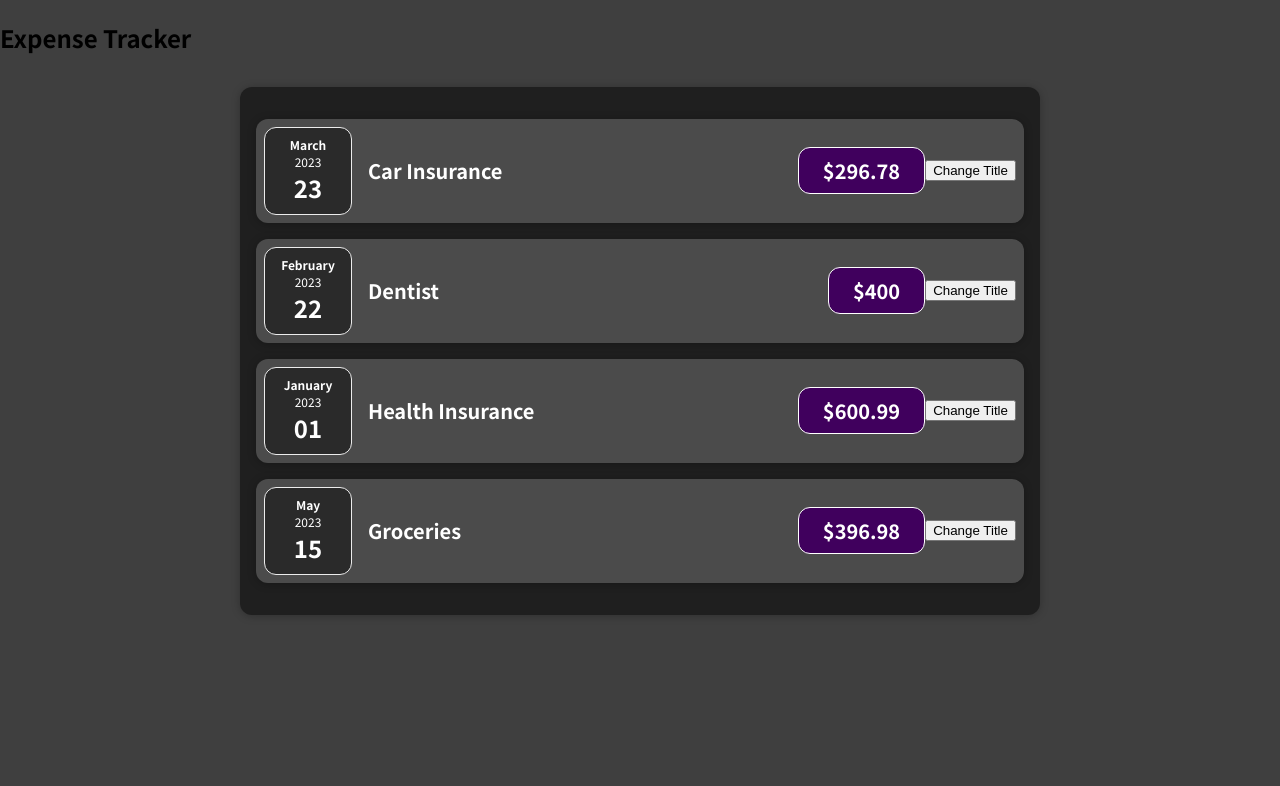
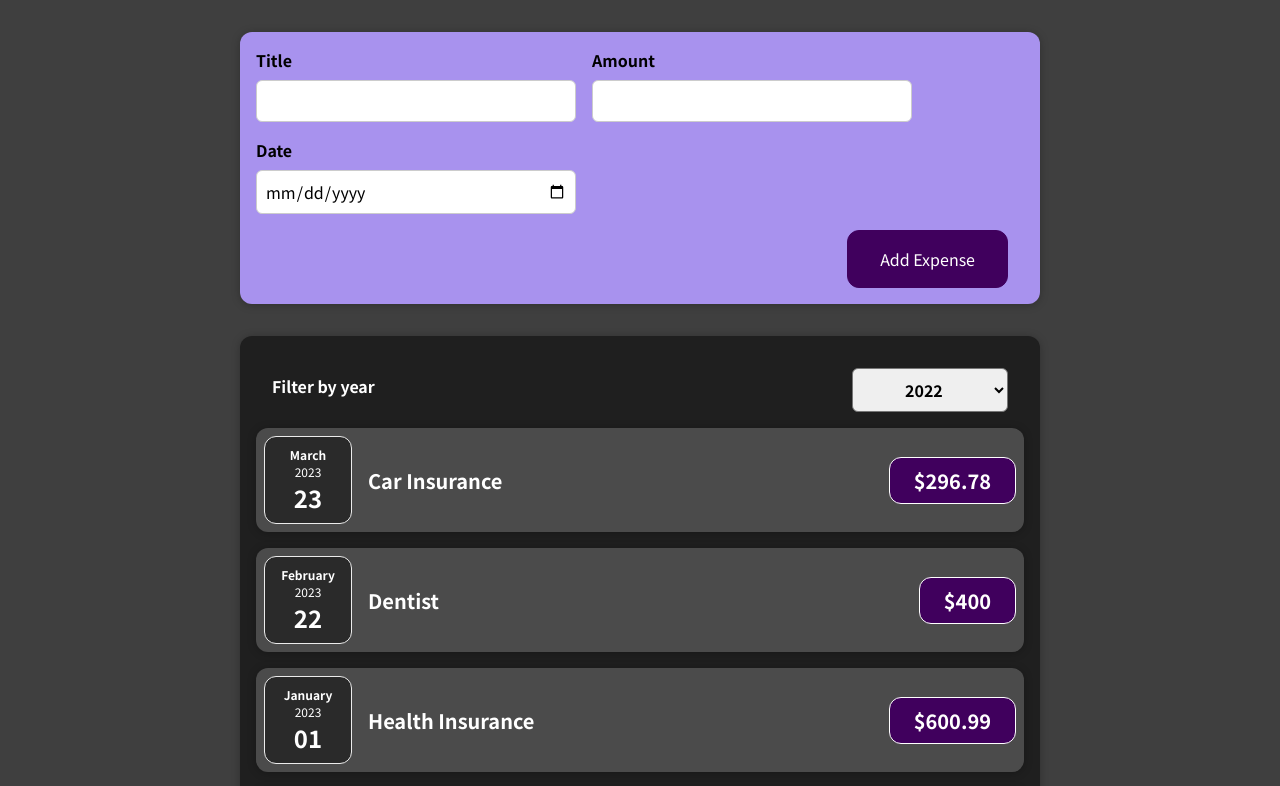
Before and after one commit to Pangolynn/react-expenses, a React (Create React App) app: page / in a window 1280 px wide. Shown: the top 786 px of the page. Built offline with nearby package versions, Linux system fonts and the light colour scheme.

Commit message:
Finished section 4 of course, added multiple expense components and lifted state

```diff
--- a/src/App.js
+++ b/src/App.js
@@ -1,4 +1,5 @@
 import Expenses from "./components/Expenses/Expenses";
+import NewExpense from "./components/NewExpense/NewExpense";
 
 const App = () => {
   const expenses = [
@@ -23,9 +24,13 @@
     },
   ];
 
+  const addExpenseHandler = (expense) => {
+    console.log(expense);
+  };
+
   return (
     <div>
-      <h2>Expense Tracker</h2>
+      <NewExpense onAddExpense={addExpenseHandler} />
       <Expenses expenses={expenses} />
     </div>
   );
--- a/src/components/Expenses/ExpenseItem.js
+++ b/src/components/Expenses/ExpenseItem.js
@@ -1,23 +1,15 @@
-import { useState } from "react";
-
 import ExpenseDate from "./ExpenseDate";
 import Card from "../UI/Card";
 import "./ExpenseItem.css";
 
 const ExpenseItem = (props) => {
-  const [title, setTitle] = useState(props.title);
-
-  const clickHandler = () => {
-    setTitle("Updated");
-  };
   return (
     <Card className="expense-item">
       <ExpenseDate date={props.date} />
       <div className="expense-item__description">
-        <h2>{title}</h2>
+        <h2>{props.title}</h2>
         <div className="expense-item__price">${props.amount}</div>
       </div>
-      <button onClick={clickHandler}>Change Title</button>
     </Card>
   );
 };
--- a/src/components/Expenses/Expenses.js
+++ b/src/components/Expenses/Expenses.js
@@ -1,9 +1,16 @@
 import ExpenseItem from "./ExpenseItem";
+import ExpensesFilter from "./ExpensesFilter";
 import Card from "../UI/Card";
 import "./Expenses.css";
+import { useState } from "react";
 
 const Expenses = (props) => {
   const expenseItemsList = [];
+  const [year, setYear] = useState("2022");
+
+  const yearChangeHandler = (newYear) => {
+    setYear(newYear);
+  };
 
   props.expenses.forEach((expense) => {
     expenseItemsList.push(
@@ -15,6 +22,13 @@
       />
     );
   });
-  return <Card className="expenses">{expenseItemsList}</Card>;
+  return (
+    <div>
+      <Card className="expenses">
+        <ExpensesFilter selected={year} onYearChange={yearChangeHandler} />
+        {expenseItemsList}
+      </Card>
+    </div>
+  );
 };
 export default Expenses;
--- /dev/null
+++ b/src/components/Expenses/ExpensesFilter.css
@@ -0,0 +1,24 @@
+.expenses-filter {
+  color: white;
+  padding: 0 1rem;
+}
+
+.expenses-filter__control {
+  display: flex;
+  width: 100%;
+  align-items: center;
+  justify-content: space-between;
+  margin: 1rem 0;
+}
+
+.expenses-filter label {
+  font-weight: bold;
+  margin-bottom: 0.5rem;
+}
+
+.expenses-filter select {
+  font: inherit;
+  padding: 0.5rem 3rem;
+  font-weight: bold;
+  border-radius: 6px;
+}
--- /dev/null
+++ b/src/components/Expenses/ExpensesFilter.js
@@ -0,0 +1,30 @@
+import React, { useState } from "react";
+
+import "./ExpensesFilter.css";
+
+const ExpensesFilter = (props) => {
+  const [year, setYear] = useState();
+
+  const yearChangeHandler = (e) => {
+    e.preventDefault();
+    setYear(e.target.value);
+    props.onYearChange(e.target.value);
+  };
+
+  return (
+    <div className="expenses-filter">
+      <div className="expenses-filter__control">
+        <label>Filter by year</label>
+        <select value={props.selected} onChange={yearChangeHandler}>
+          <option value="2023">2023</option>
+          <option value="2022">2022</option>
+          <option value="2021">2021</option>
+          <option value="2020">2020</option>
+          <option value="2019">2019</option>
+        </select>
+      </div>
+    </div>
+  );
+};
+
+export default ExpensesFilter;
--- /dev/null
+++ b/src/components/NewExpense/ExpenseForm.css
@@ -0,0 +1,26 @@
+.new-expense__controls {
+  display: flex;
+  flex-wrap: wrap;
+  gap: 1rem;
+  margin-bottom: 1rem;
+  text-align: left;
+}
+
+.new-expense__control label {
+  font-weight: bold;
+  margin-bottom: 0.5rem;
+  display: block;
+}
+
+.new-expense__control input {
+  font: inherit;
+  padding: 0.5rem;
+  border-radius: 6px;
+  border: 1px solid #ccc;
+  width: 20rem;
+  max-width: 100%;
+}
+
+.new-expense__actions {
+  text-align: right;
+}
--- /dev/null
+++ b/src/components/NewExpense/ExpenseForm.js
@@ -0,0 +1,76 @@
+import { useState } from "react";
+
+import "./ExpenseForm.css";
+
+const ExpenseForm = (props) => {
+  const [enteredTitle, setEnteredTitle] = useState("");
+  const [enteredAmount, setEnteredAmount] = useState("");
+  const [enteredDate, setEnteredDate] = useState("");
+
+  const titleChangeHandler = (event) => {
+    setEnteredTitle(event.target.value);
+  };
+
+  const amountChangeHandler = (event) => {
+    setEnteredAmount(event.target.value);
+  };
+
+  const dateChangeHandler = (event) => {
+    setEnteredDate(event.target.value);
+  };
+
+  const submitHandler = (event) => {
+    event.preventDefault();
+
+    const expenseData = {
+      title: enteredTitle,
+      amount: enteredAmount,
+      date: new Date(enteredDate),
+    };
+
+    props.onSaveExpenseData(expenseData);
+    setEnteredTitle("");
+    setEnteredAmount("");
+    setEnteredDate("");
+  };
+
+  return (
+    <form onSubmit={submitHandler}>
+      <div className="new-expense__controls">
+        <div className="new-expense__control">
+          <label>Title</label>
+          <input
+            type="text"
+            value={enteredTitle}
+            onChange={titleChangeHandler}
+          />
+        </div>
+        <div className="new-expense__control">
+          <label>Amount</label>
+          <input
+            type="number"
+            min="0.01"
+            step="0.01"
+            value={enteredAmount}
+            onChange={amountChangeHandler}
+          />
+        </div>
+        <div className="new-expense__control">
+          <label>Date</label>
+          <input
+            type="date"
+            min="2019-01-01"
+            max="2023-12-31"
+            value={enteredDate}
+            onChange={dateChangeHandler}
+          />
+        </div>
+      </div>
+      <div className="new-expense__actions">
+        <button type="submit">Add Expense</button>
+      </div>
+    </form>
+  );
+};
+
+export default ExpenseForm;
--- /dev/null
+++ b/src/components/NewExpense/NewExpense.css
@@ -0,0 +1,38 @@
+.new-expense {
+  background-color: #a892ee;
+  padding: 1rem;
+  margin: 2rem auto;
+  width: 50rem;
+  max-width: 95%;
+  border-radius: 12px;
+  text-align: center;
+  box-shadow: 0 1px 8px rgba(0, 0, 0, 0.25);
+}
+
+.new-expense button {
+  font: inherit;
+  cursor: pointer;
+  padding: 1rem 2rem;
+  border: 1px solid #40005d;
+  background-color: #40005d;
+  color: white;
+  border-radius: 12px;
+  margin-right: 1rem;
+}
+
+.new-expense button:hover,
+.new-expense button:active {
+  background-color: #510674;
+  border-color: #510674;
+}
+
+.new-expense button.alternative {
+  color: #220131;
+  border-color: transparent;
+  background-color: transparent;
+}
+
+.new-expense button.alternative:hover,
+.new-expense button.alternative:active {
+  background-color: #ddb3f8;
+}
--- /dev/null
+++ b/src/components/NewExpense/NewExpense.js
@@ -0,0 +1,21 @@
+import ExpenseForm from "./ExpenseForm";
+import "./NewExpense.css";
+
+const NewExpense = (props) => {
+  const saveExpenseDataHandler = (enteredExpenseData) => {
+    const expenseData = {
+      ...enteredExpenseData,
+      id: Math.random().toString(),
+    };
+
+    props.onAddExpense(expenseData);
+  };
+
+  return (
+    <div className="new-expense">
+      <ExpenseForm onSaveExpenseData={saveExpenseDataHandler} />
+    </div>
+  );
+};
+
+export default NewExpense;
```
